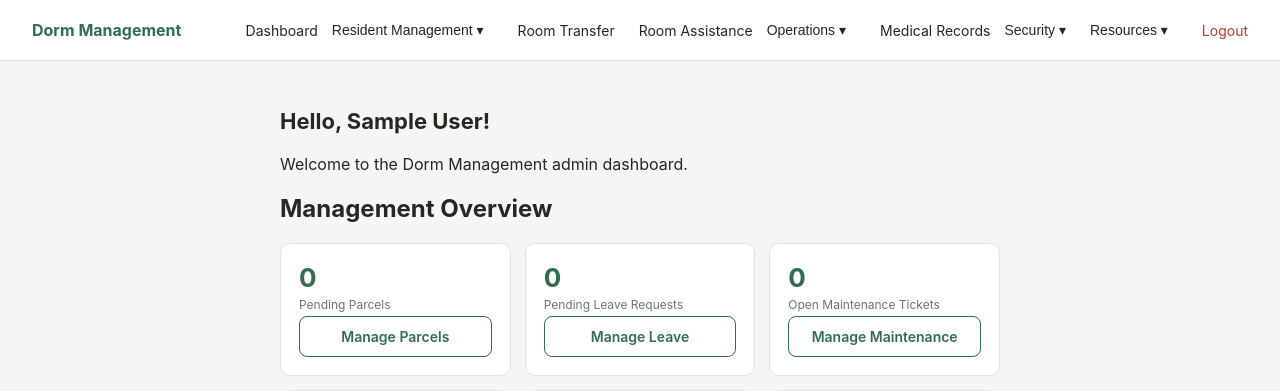
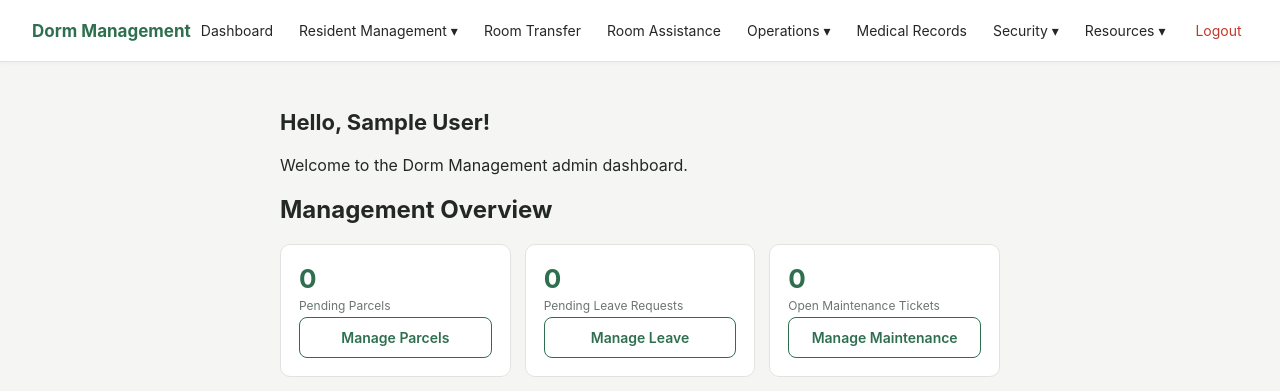
Before and after one commit to Sumaiyaj-25/rs_dorm_management_system, a PHP site: page /dashboard.php in a window 1280 px wide. Shown: the top 391 px of the page. Run offline with PHP 8.4, Linux system fonts and the light colour scheme; the visitor is signed in with stand-in values (Sample User, id 1); data that the repository does not hold is empty.

Commit message:
Update style.css

```diff
--- a/assets/css/style.css
+++ b/assets/css/style.css
@@ -116,87 +116,114 @@ button, .btn {
 .alert-success { background: #e6f4ea; color: #1e7b34; }
 
 /* ---------- Navbar ---------- */
+
 .navbar {
     display: flex;
     justify-content: space-between;
     align-items: center;
     padding: 14px 32px;
-    background: #fff;
+    background: #ffffff;
     border-bottom: 1px solid var(--border);
+    box-shadow: 0 1px 4px rgba(0, 0, 0, 0.04);
+    position: relative;
+    z-index: 1000;
 }
 
 .brand {
     font-weight: 700;
     color: var(--primary);
     text-decoration: none;
-    font-size: 16px;
+    font-size: 17px;
+    white-space: nowrap;
+}
+
+.brand:hover {
+    color: var(--primary-dark);
 }
 
 .nav-links {
     display: flex;
     align-items: center;
-    gap: 4px;
+    gap: 6px;
 }
 
-.nav-links a {
-    margin-left: 20px;
+/* Normal navigation links */
+
+.nav-links > a {
+    display: inline-flex;
+    align-items: center;
+    padding: 8px 10px;
+    margin: 0;
     color: var(--text);
     text-decoration: none;
     font-size: 14px;
+    border-radius: 7px;
+    white-space: nowrap;
+    transition: background 0.15s ease, color 0.15s ease;
 }
 
-.nav-links a:hover {
+.nav-links > a:hover {
+    background: var(--bg);
     color: var(--primary);
 }
 
-.nav-logout {
-    color: var(--high) !important;
-}
-
-/* ---------- Navbar Dropdowns ---------- */
+/* Dropdown container */
 
 .nav-dropdown {
     position: relative;
     display: inline-block;
 }
 
+/* Dropdown button */
+
 .nav-dropdown-btn {
+    display: inline-flex;
+    align-items: center;
     background: transparent;
     color: var(--text);
     border: none;
     padding: 8px 10px;
     margin: 0;
+    font-family: inherit;
     font-size: 14px;
     font-weight: 400;
     cursor: pointer;
+    border-radius: 7px;
     width: auto;
+    white-space: nowrap;
 }
 
 .nav-dropdown-btn:hover {
+    background: var(--bg);
     color: var(--primary);
 }
+
+/* Dropdown menu */
 
 .nav-dropdown-content {
     display: none;
     position: absolute;
-    top: 100%;
+    top: calc(100% + 4px);
     right: 0;
-    min-width: 190px;
-    background: #fff;
+    min-width: 210px;
+    background: #ffffff;
     border: 1px solid var(--border);
-    border-radius: 8px;
-    box-shadow: 0 4px 12px rgba(0,0,0,0.08);
-    padding: 6px 0;
+    border-radius: 9px;
+    box-shadow: 0 6px 18px rgba(0, 0, 0, 0.10);
+    padding: 6px;
     z-index: 1000;
 }
+
+/* Dropdown links */
 
 .nav-dropdown-content a {
     display: block;
     margin: 0;
-    padding: 9px 14px;
-    font-size: 13px;
+    padding: 9px 12px;
     color: var(--text);
     text-decoration: none;
+    font-size: 13px;
+    border-radius: 6px;
     white-space: nowrap;
 }
 
@@ -205,8 +232,22 @@ button, .btn {
     color: var(--primary);
 }
 
+/* Show dropdown on hover */
+
 .nav-dropdown:hover .nav-dropdown-content {
     display: block;
+}
+
+/* Logout */
+
+.nav-links > .nav-logout {
+    color: var(--high) !important;
+    margin-left: 4px;
+}
+
+.nav-links > .nav-logout:hover {
+    background: #fbe9e7;
+    color: var(--high) !important;
 }
 
 /* ---------- Page layout ---------- */
```
